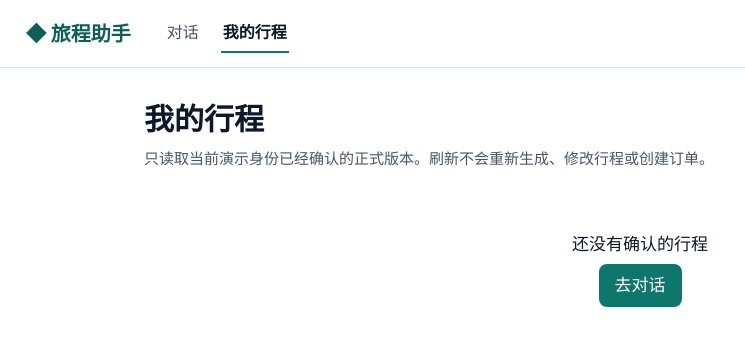
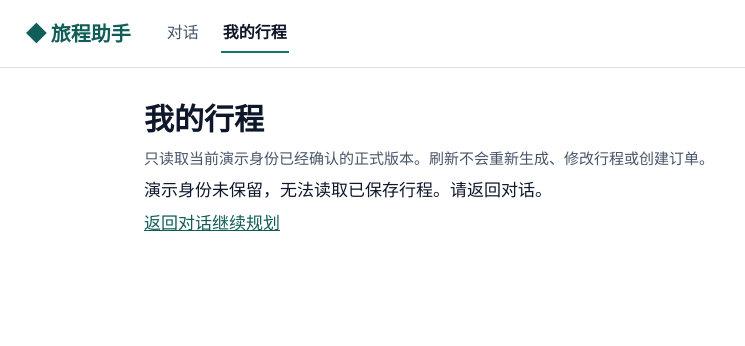
Before and after one commit to Cookie0103/travel_agent, a Next.js app in the folder apps/web/: page /plans in a window 1280 px wide. Shown: the top 346 px of the page, without its empty margins (0-745 px from the left). Built offline with nearby package versions, Linux system fonts and the light colour scheme.

Commit message:
fix(T1.5/B01): list confirmed trips and distinguish unavailable reads

```diff
--- a/apps/web/src/components/saved-trip.tsx
+++ b/apps/web/src/components/saved-trip.tsx
@@ -1,30 +1,33 @@
-/** Read the current user's confirmed plan using the existing recovery hook and canonical cards. */
+/** List this identity's confirmed trips, then read a selected canonical formal version. */
 "use client";
 import Link from "next/link";
 import { useWorkspace } from "@/lib/use-workspace";
+import { savedTripList } from "@/lib/saved-trips";
 import { Banner } from "./banner";
 import { PlanResults } from "./results";
 
 export function SavedTrip() {
   const workspace = useWorkspace({ savedOnly: true });
-  const empty =
-    !workspace.restoring &&
-    !workspace.error &&
-    !workspace.historyError &&
-    (!workspace.identity || !workspace.plan);
+  const list = savedTripList(workspace.trips, {
+    identityPresent: !!workspace.identity,
+    restoring: workspace.restoring,
+    busy: workspace.busy,
+    error: workspace.error || workspace.historyError,
+    nextCursor: workspace.tripCursor,
+  });
   return (
     <main className="page">
       <h1>我的行程</h1>
       <p className="notice">
         只读取当前演示身份已经确认的正式版本。刷新不会重新生成、修改行程或创建订单。
       </p>
-      {workspace.restoring && <p role="status">正在读取已保存行程…</p>}
-      {workspace.error && (
+      {list.phase === "loading" && <p role="status">正在读取已保存行程…</p>}
+      {(workspace.error || workspace.historyError) && (
         <Banner kind="error">
-          {workspace.error}
+          {workspace.error || workspace.historyError}
           {workspace.identity && (
             <button
-              disabled={workspace.busy}
+              disabled={workspace.busy || workspace.restoring}
               onClick={() => void workspace.refresh()}
             >
               重新读取
@@ -32,29 +35,66 @@ export function SavedTrip() {
           )}
         </Banner>
       )}
-      {workspace.historyError && (
-        <Banner kind="error">{workspace.historyError}</Banner>
+      {list.phase === "identity_missing" && (
+        <p role="status">演示身份未保留，无法读取已保存行程。请返回对话。</p>
       )}
-      {empty && (
+      {list.items.length > 0 && (
+        <section aria-label="已确认旅行">
+          {list.items.map((trip) => (
+            <section className="plan-summary" key={trip.session_id}>
+              <div>
+                <strong>
+                  {trip.city || "未设置目的地"} · V{trip.current_version}
+                </strong>
+                {trip.start_date && (
+                  <p>
+                    {trip.start_date}
+                    {trip.end_date ? `—${trip.end_date}` : ""}
+                  </p>
+                )}
+                {trip.session_id === workspace.identity?.session_id && (
+                  <span className="small muted">当前旅行</span>
+                )}
+              </div>
+              <button
+                disabled={workspace.busy || workspace.restoring}
+                onClick={() => void workspace.switchTrip(trip.session_id)}
+              >
+                查看行程
+              </button>
+            </section>
+          ))}
+        </section>
+      )}
+      {workspace.tripCursor && (
+        <button
+          disabled={workspace.busy || workspace.restoring}
+          onClick={() => void workspace.loadMoreTrips()}
+        >
+          读取更早旅行
+        </button>
+      )}
+      {list.phase === "more" && (
+        <p>当前页没有已确认行程，可以继续读取更早旅行。</p>
+      )}
+      {list.phase === "ready" && !workspace.plan && (
+        <p>选择一份已确认行程查看。</p>
+      )}
+      {list.phase === "empty" && (
         <div className="empty-state">
-          <p>还没有确认的行程</p>
-          <Link href="/" className="button-link">
-            去对话
-          </Link>
+          <p>当前身份还没有确认的行程</p>
         </div>
       )}
       {workspace.plan && (
         <PlanResults
           plan={workspace.plan}
-          disabled={workspace.busy}
+          disabled={workspace.busy || workspace.restoring}
           token={workspace.identity?.token}
         />
       )}
-      {!empty && (
-        <p>
-          <Link href="/">返回对话继续规划</Link>
-        </p>
-      )}
+      <p>
+        <Link href="/">返回对话继续规划</Link>
+      </p>
     </main>
   );
 }
--- /dev/null
+++ b/apps/web/src/lib/saved-trips.ts
@@ -0,0 +1,30 @@
+import type { TripSummary } from "./api";
+
+/** Absence is only known after a successful, authenticated list with no remaining page. */
+export function savedTripList(
+  trips: readonly TripSummary[],
+  state: {
+    identityPresent: boolean;
+    restoring: boolean;
+    busy: boolean;
+    error: string;
+    nextCursor: string | null;
+  },
+) {
+  const items = trips.filter(
+    (trip) => trip.plan_id && trip.current_version && trip.current_version > 0,
+  );
+  const phase =
+    state.restoring || state.busy
+      ? "loading"
+      : state.error
+        ? "error"
+        : !state.identityPresent
+          ? "identity_missing"
+          : items.length
+            ? "ready"
+            : state.nextCursor
+              ? "more"
+              : "empty";
+  return { items, phase };
+}
--- a/apps/web/src/lib/use-workspace.ts
+++ b/apps/web/src/lib/use-workspace.ts
@@ -294,6 +294,7 @@ export function useWorkspace({
   );
   const loadTrip = useCallback(
     async (current: Identity, active: () => boolean) => {
+      if (!savedOnly) {
         const state = await api<RequestState>(
           `/sessions/${current.session_id}/request`,
           current.token,
@@ -306,11 +307,13 @@ export function useWorkspace({
         );
         if (!active()) return;
         setBookings(savedBookings);
+      }
       let planId = current.plan_id;
       try {
         const selected = await readTrips(current, active);
         if (!active()) return;
         planId = selected?.plan_id ?? undefined;
+        if (savedOnly) setHistoryError("");
       } catch (failure) {
         if (!active()) return;
         if (!(failure instanceof ApiError && failure.status === 404))
@@ -525,6 +528,10 @@ export function useWorkspace({
   async function refresh() {
     if (!identity) return;
     await action(async (read, active) => {
+      if (savedOnly) {
+        await loadTrip(identity, active);
+        return;
+      }
       const state = await read(
         api<RequestState>(
           `/sessions/${identity.session_id}/request`,
@@ -542,10 +549,7 @@ export function useWorkspace({
       );
       if (!active()) return;
       setBookings(savedBookings);
-      if (savedOnly) {
-        const displayed = await read(readConfirmedPlan(identity));
-        if (active()) setPlan(displayed);
-      } else if (plan) {
+      if (plan) {
         const displayed = await read(
           api<Plan>(
             plan.draft_id
@@ -556,7 +560,7 @@ export function useWorkspace({
         );
         if (active()) setPlan(displayed);
       }
-      if (!savedOnly && active()) await restoreConversation(identity, active);
+      if (active()) await restoreConversation(identity, active);
     });
   }
   async function send(text: string, mode: Mode) {
```
Also changed, not shown: 14 other files (tests, documents, lock files or other folders). Lines whose indentation alone changed are shown as unchanged.
